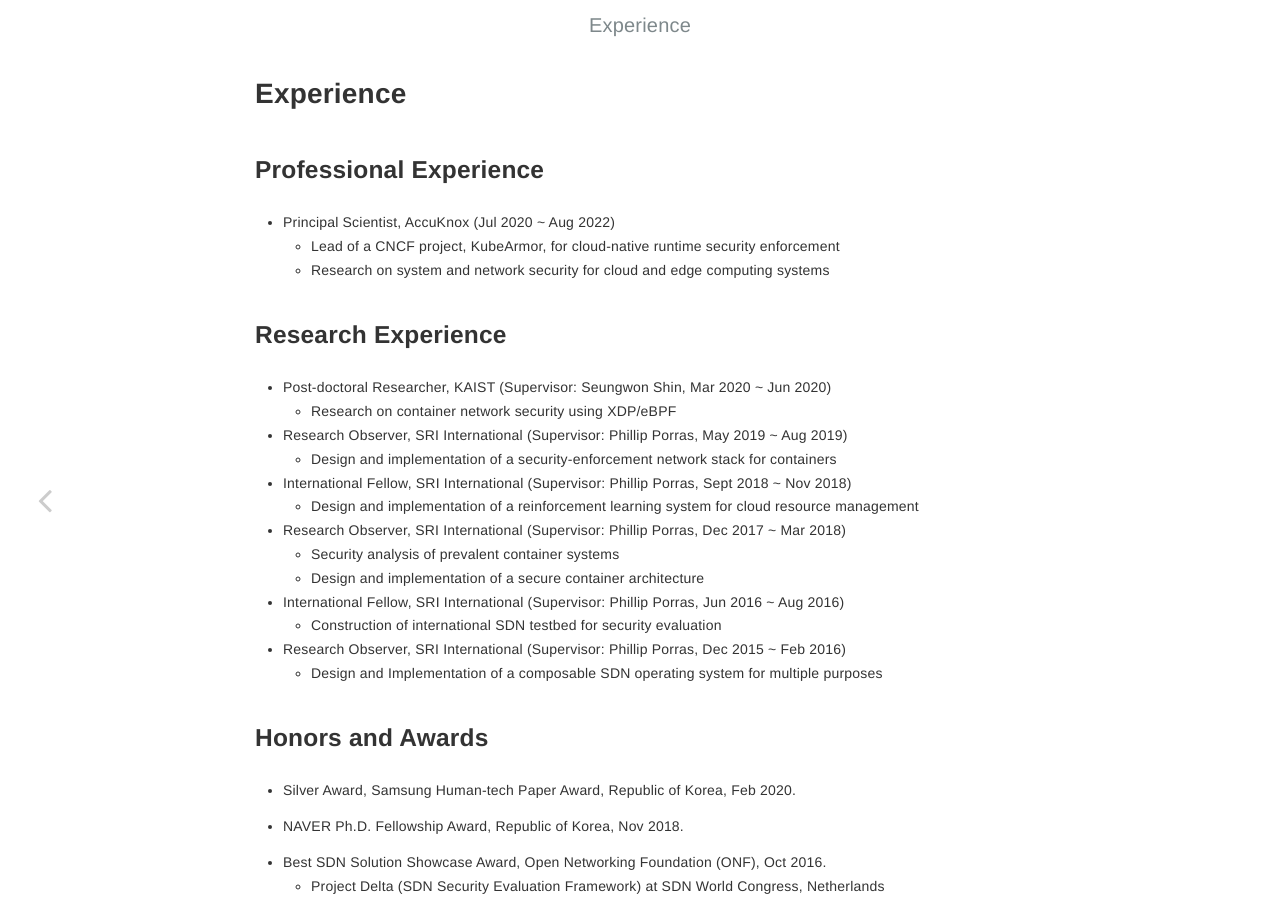
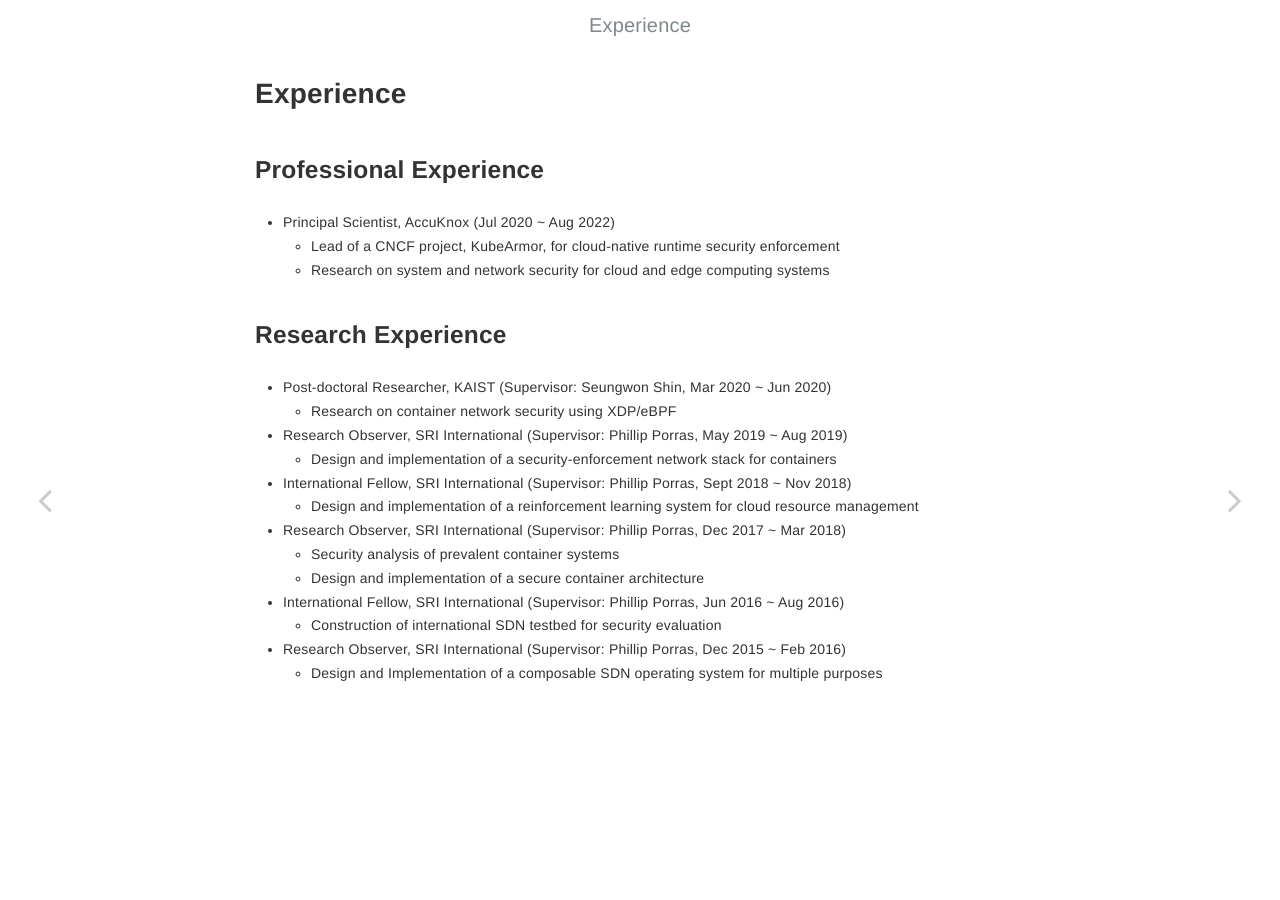
Before and after one commit to nam-jaehyun/nam-jaehyun.github.io, a Jekyll site: the page built from _posts/2022-07-04-experience.md, in a window 1280 px wide. Built offline with Jekyll 4.4.1, drawn with Linux system fonts in a browser that asks for light colours.

```diff
--- a/_posts/2022-07-03-experience.md
+++ b/_posts/2022-07-04-experience.md
@@ -32,15 +32,3 @@ layout: post
 
 - Research Observer, SRI International (Supervisor: Phillip Porras, Dec 2015 ~ Feb 2016)
   - Design and Implementation of a composable SDN operating system for multiple purposes
-
-## Honors and Awards
-
-- Silver Award, Samsung Human-tech Paper Award, Republic of Korea, Feb 2020.
-
-- NAVER Ph.D. Fellowship Award, Republic of Korea, Nov 2018.
-
-- Best SDN Solution Showcase Award, Open Networking Foundation (ONF), Oct 2016.
-  - Project Delta (SDN Security Evaluation Framework) at SDN World Congress, Netherlands
-
-- Prize from Ministry of The Interior, Republic of Korea, Dec 2015.
-  - Best paper award at Conference on Information Security and Cryptology (CISC)
```
Also changed, not shown: other parts of _posts/2022-07-04-experience.md (+1 -1 lines), _posts/2022-07-01-research.md (added, +27 -0 lines), _posts/2022-07-02-publication.md (renamed from _posts/2022-07-01-publication.md, +1 -1 lines), _posts/2022-07-03-patents.md (renamed from _posts/2022-07-02-patents.md, +1 -1 lines), _posts/2022-07-05-activities.md (added, +15 -0 lines).
